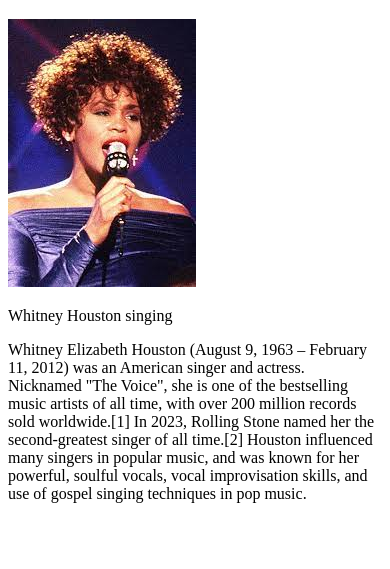
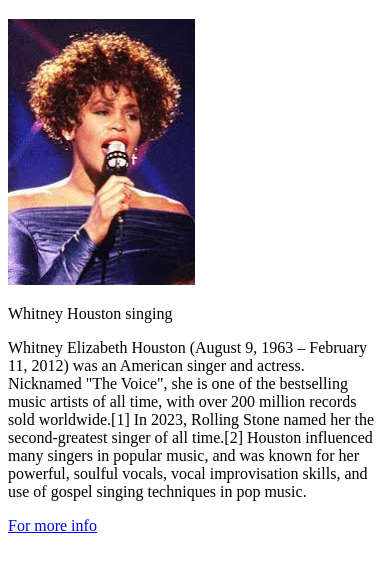
Before and after one commit to SraIshckra/microverseTrials-Larizza-and-Daneish, a plain HTML site: page fcc-test-suite-template-master/index.html in a window 390 px wide. Shown: the part 61-630 px from the top of the page. Drawn offline with Linux system fonts and the light colour scheme.

Commit message:
Responsive Image

```diff
--- a/fcc-test-suite-template-master/css/style.css
+++ b/fcc-test-suite-template-master/css/style.css
@@ -0,0 +1,4 @@
+#image {
+    max-width: 50%;
+    max-height: 50%;
+}
--- a/fcc-test-suite-template-master/index.html
+++ b/fcc-test-suite-template-master/index.html
@@ -23,6 +23,7 @@
         music, and was known for her powerful, soulful vocals, vocal improvisation skills, and use of gospel singing techniques
         in pop music.
       </p>
+      <a id="tribute-link" target="_blank" href="https://en.wikipedia.org/wiki/Whitney_Houston">For more info</a>
     </main>
     <script  src="js/index.js"></script>
   </body>
```
